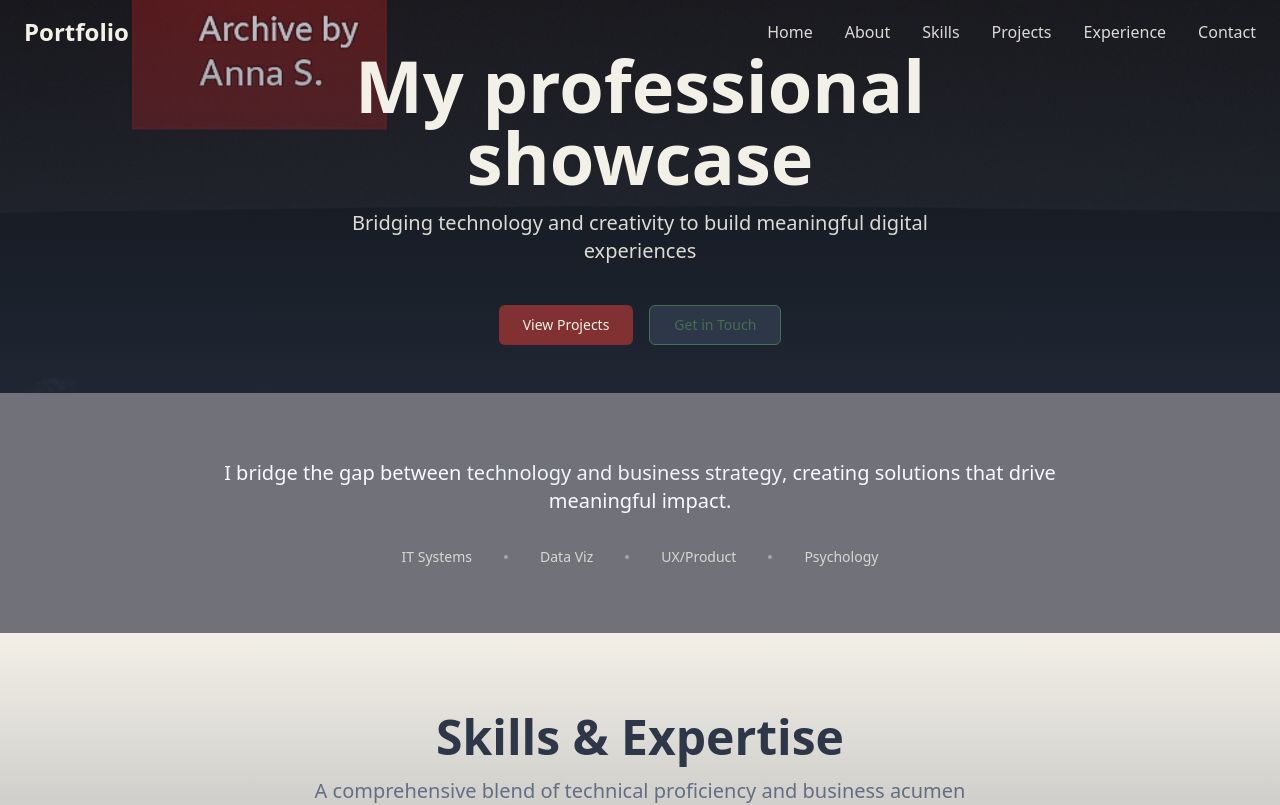
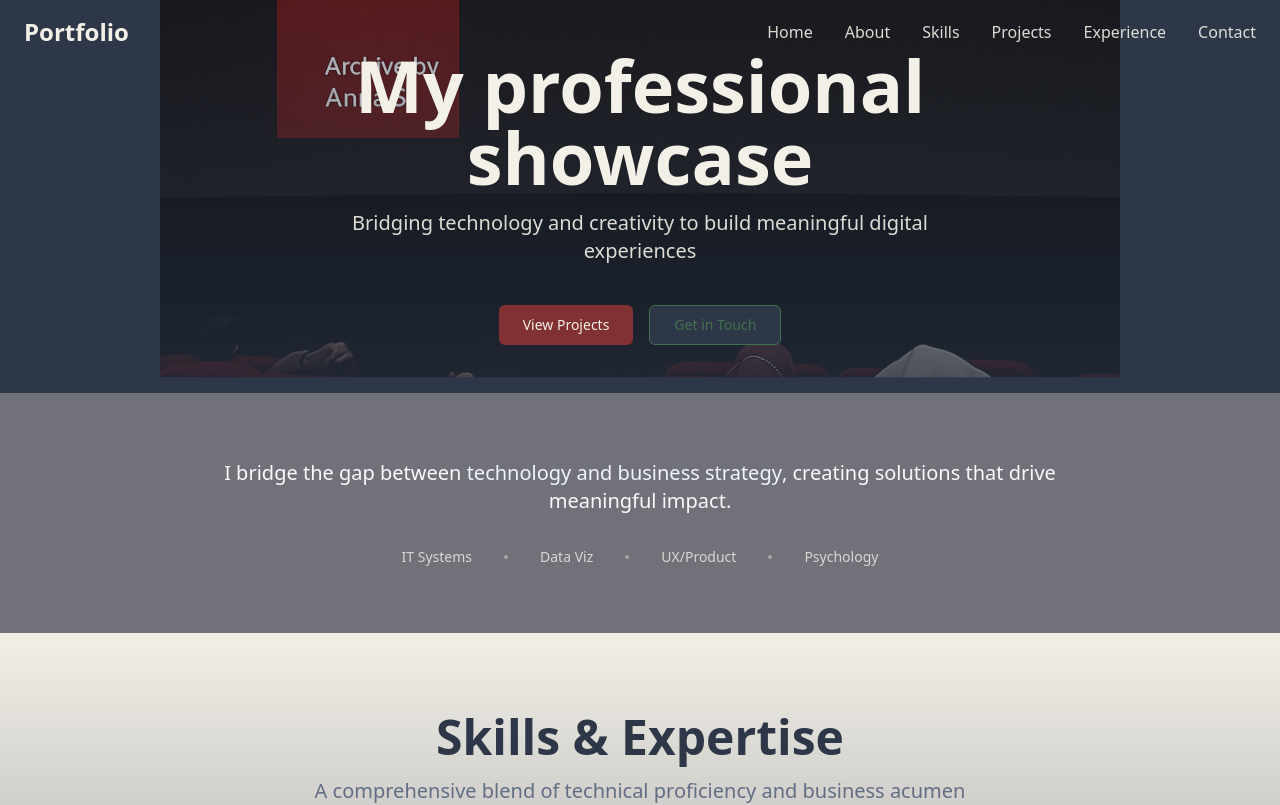
Before and after one commit to annasebedash-creator/anna-sebedach-portfolio, a React (Vite) app: page / in a window 1280 px wide. Shown: the top 805 px of the page. Built offline with nearby package versions, Linux system fonts and the light colour scheme.

Commit message:
Fix text scaling
Adjusted scaling of text elements to resolve an issue where text was appearing too large, specifically noting the "archive by Anna S." text as an example.

```diff
--- a/src/components/Hero.tsx
+++ b/src/components/Hero.tsx
@@ -6,7 +6,7 @@ const Hero = () => {
   return <div>
       {/* Section 1: Hero Slice */}
       <section className="hero-slice relative h-[calc(35vh+3cm)] overflow-hidden">
-        <img src="/lovable-uploads/0cfb88b1-b7e7-4855-8bfb-c8d781a2665f.png" alt="Where Code Meets Design" className="w-full h-[calc(100%+5cm)] object-cover object-center absolute top-[-3.5cm] left-0 scale-105" />
+        <img src="/lovable-uploads/0cfb88b1-b7e7-4855-8bfb-c8d781a2665f.png" alt="Where Code Meets Design" className="w-full h-[calc(100%+5cm)] object-cover object-center absolute top-[-3.5cm] left-0 scale-75" />
         <div className="absolute inset-0 bg-gradient-to-b from-midnight-blue/30 via-midnight-blue/50 to-midnight-blue/70"></div>
 
         <div className="absolute inset-0 flex items-center justify-center">
```
